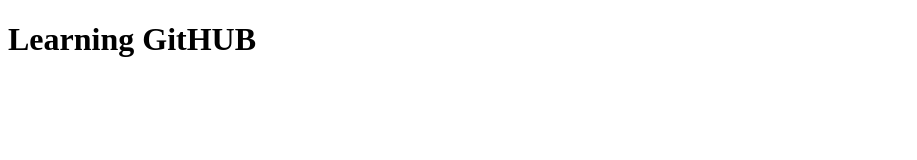
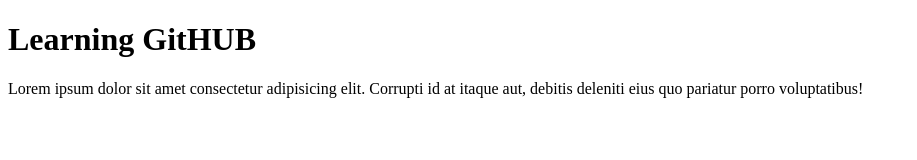
Before and after one commit to Aman-Verma-10/Git-Learning, a plain HTML site: page index.html in a window 1280 px wide. Shown: the whole page, without its empty margins (0-917 px from the left). Drawn offline with Linux system fonts and the light colour scheme.

Commit message:
Updated commit

```diff
--- a/index.html
+++ b/index.html
@@ -7,5 +7,6 @@
 </head>
 <body>
     <h1>Learning GitHUB</h1>
+    <p>Lorem ipsum dolor sit amet consectetur adipisicing elit. Corrupti id at itaque aut, debitis deleniti eius quo pariatur porro voluptatibus!</p>
 </body>
 </html>
```
